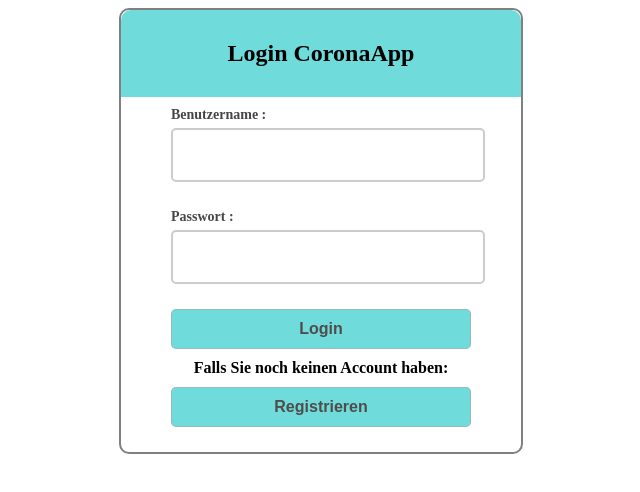
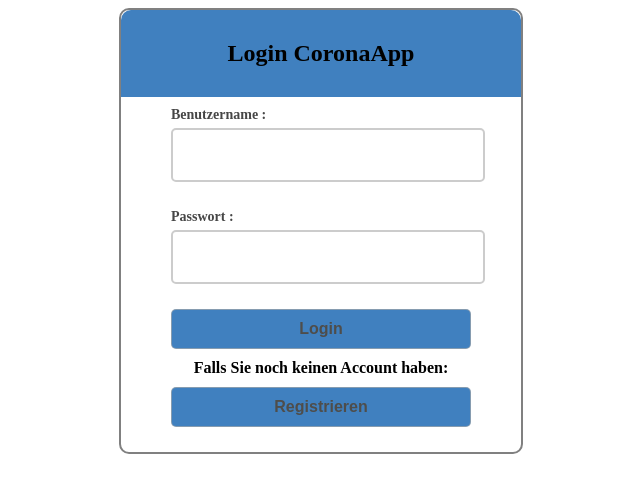
Before and after one commit to heilandoo/geosoft-1-projekt-fischer_zerwas_heiland, a website: page loginCorApp/login.html in a window 1280 px wide. Shown: the whole page, without its empty margins (319-959 px from the left). Drawn offline with nearby package versions, Linux system fonts and the light colour scheme; files that its build step writes are made by us from their sources; files whose address does not match are found by name.

Commit message:
button and background color for login page

```diff
--- a/loginCorApp/style.css
+++ b/loginCorApp/style.css
@@ -1,5 +1,5 @@
 h2{
-background-color: #70dbdb;
+background-color: #4080bf;
 padding: 30px 35px;
 margin: -10px -50px;
 text-align:center;
@@ -63,7 +63,7 @@ color: black;
 }
 input[type=button]{
 font-size: 16px;
-background: #70dbdb;
+background: #4080bf;
 border: 1px solid #AAAA;
 color: #4E4D4B;
 font-weight: bold;
@@ -74,7 +74,7 @@ padding: 10px 0;
 outline:none;
 }
 input[type=button]:hover{
-background: #7FFFD4
+background: #70dbdb
 }
 
 input[type="checkbox"] {
```
